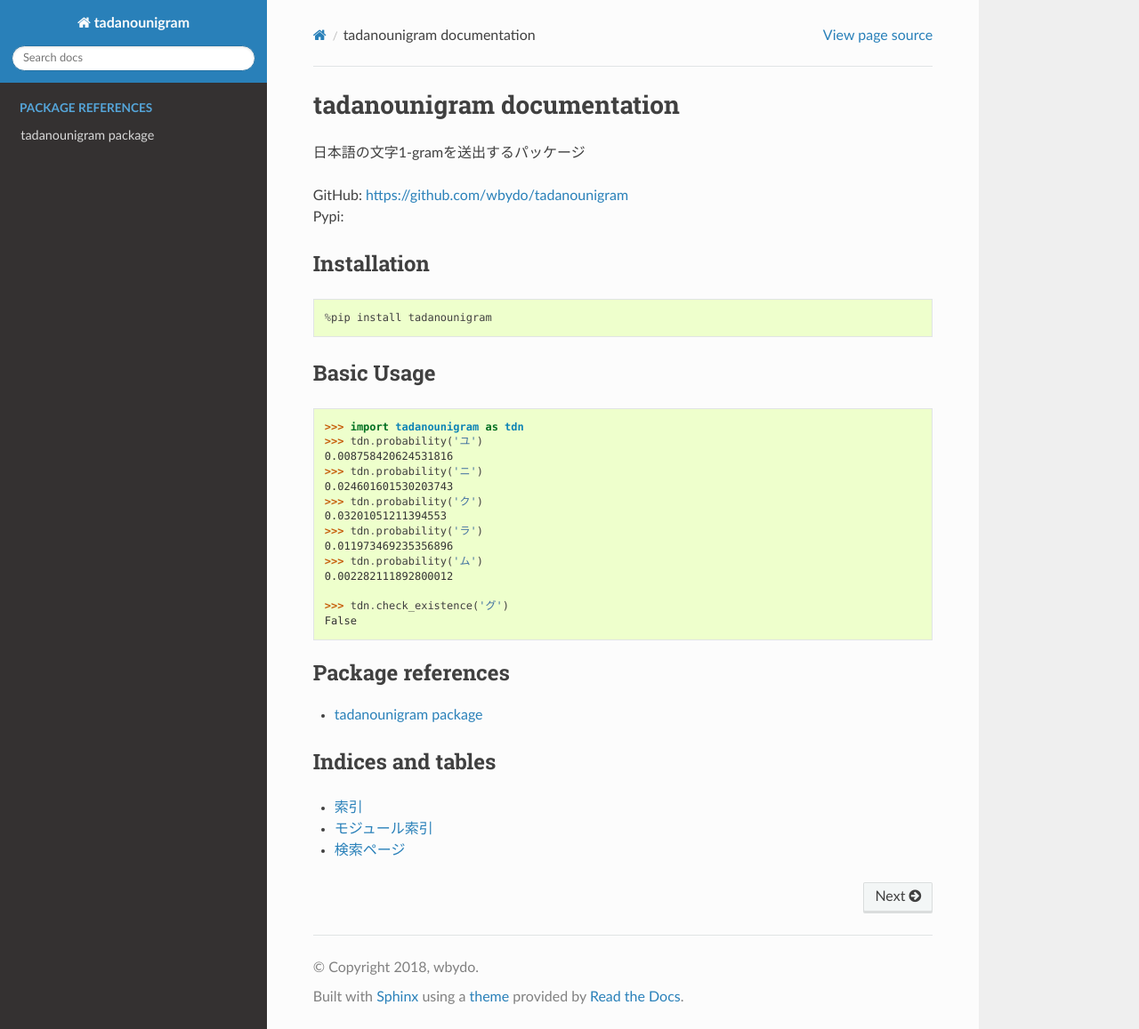
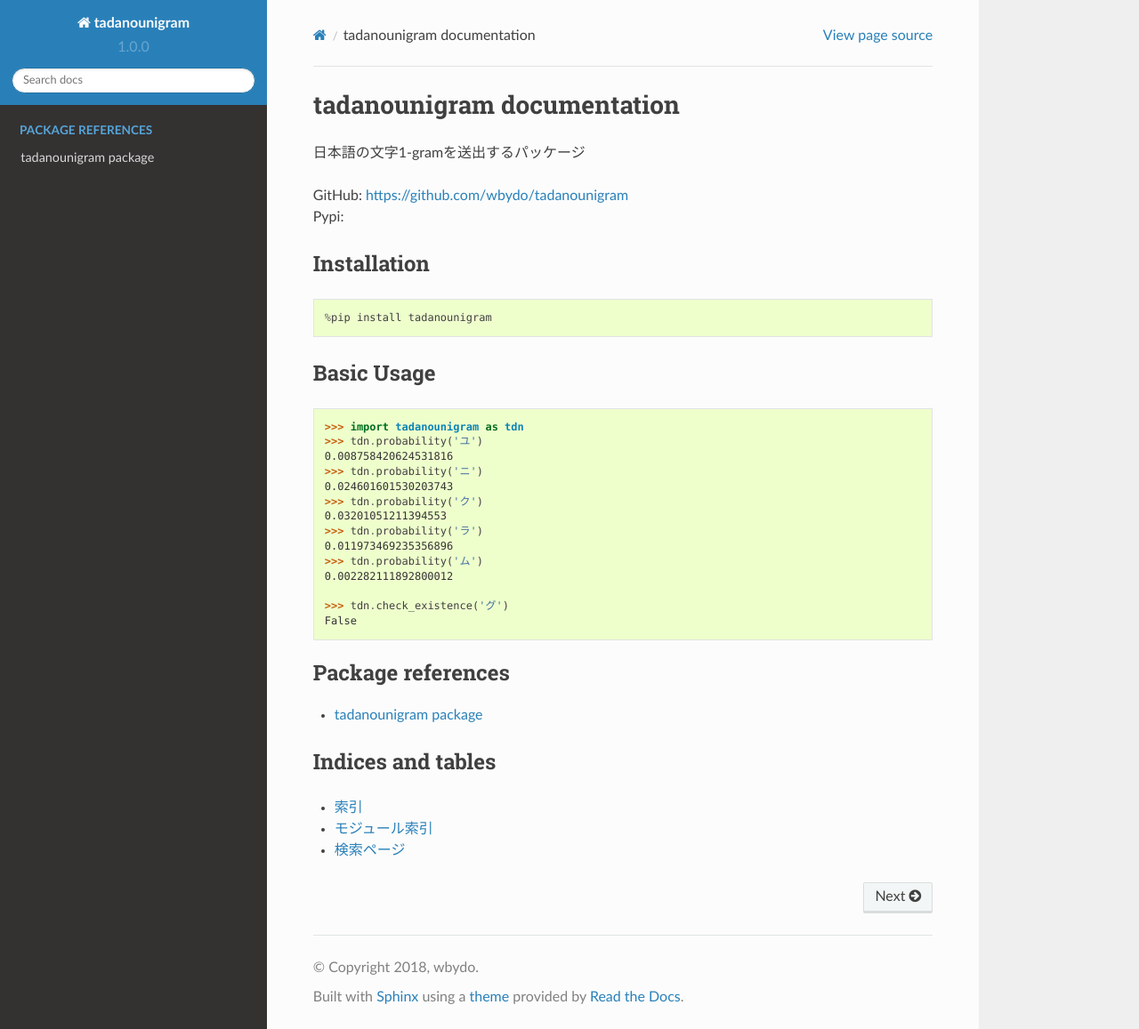
Before and after one commit to wbydo/tadanounigram, a Sphinx documentation site: the page built from source/index.rst, in a window 1280 px wide and 1157 px high. Shown: the whole window at 89% size. Built offline with Sphinx 7.4.7 and the Read the Docs theme 2.0.0, drawn with Linux system fonts in a browser that asks for light colours.

Commit message:
バージョン番号記載

```diff
--- a/setup.cfg
+++ b/setup.cfg
@@ -1,6 +1,6 @@
 [metadata]
 name = tadanounigram
-version = 0.0.1
+version = 1.0.0
 author = wbydo
 author_email = wbydo@users.noreply.github.com
 description = simple KATAKANA 1-gram
--- a/source/conf.py
+++ b/source/conf.py
@@ -23,7 +23,7 @@
 author = 'wbydo'
 
 # The short X.Y version
-version = ''
+version = '1.0.0'
 # The full version, including alpha/beta/rc tags
 release = ''
 
```
